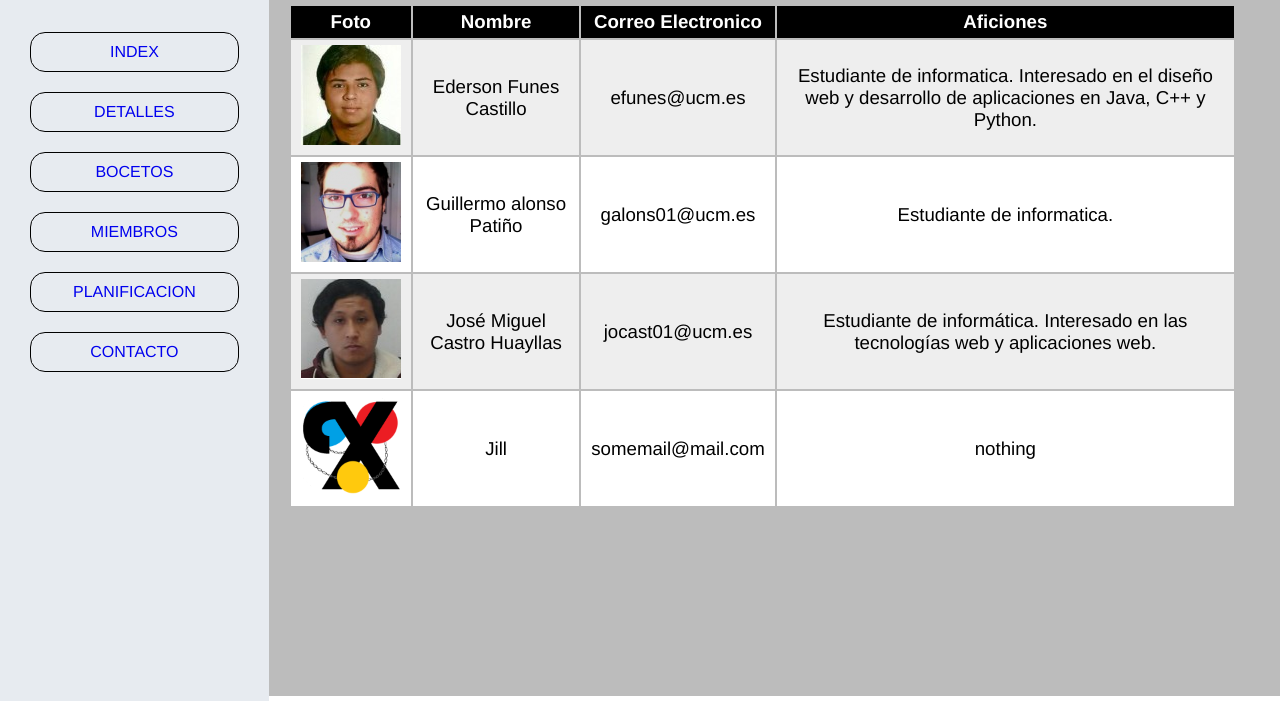
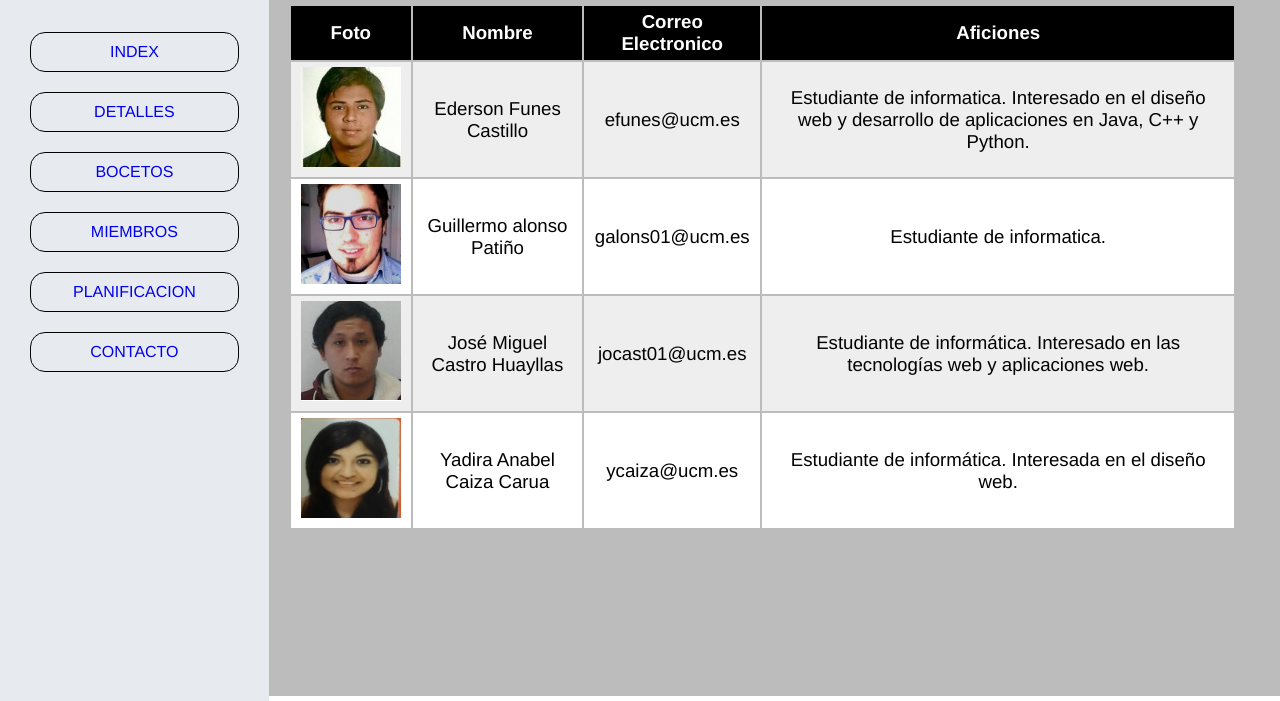
Before and after one commit to galons01/AW-WEB, a plain HTML site: page miembros.html in a window 1280 px wide. Shown: the part 99-800 px from the top of the page. Drawn offline with Linux system fonts and the light colour scheme.

Commit message:
Update miembros.html

```diff
--- a/miembros.html
+++ b/miembros.html
@@ -50,10 +50,10 @@
 					<td>Estudiante de informática. Interesado en las tecnologías web y aplicaciones web.</td>
 				</tr>
 				<tr>
-					<td><img src="img/hecatia.png" alt="Yadira" /></td>
-					<td>Jill</td>
-					<td>somemail@mail.com</td>
-					<td>nothing</td>
+					<td><img src="img/Anabel.jpg" alt="Anabel" /></td>
+					<td>Yadira Anabel Caiza Carua</td>
+					<td>ycaiza@ucm.es</td>
+					<td>Estudiante de informática. Interesada en el diseño web.</td>
 				</tr>
 			</table>
 
```
